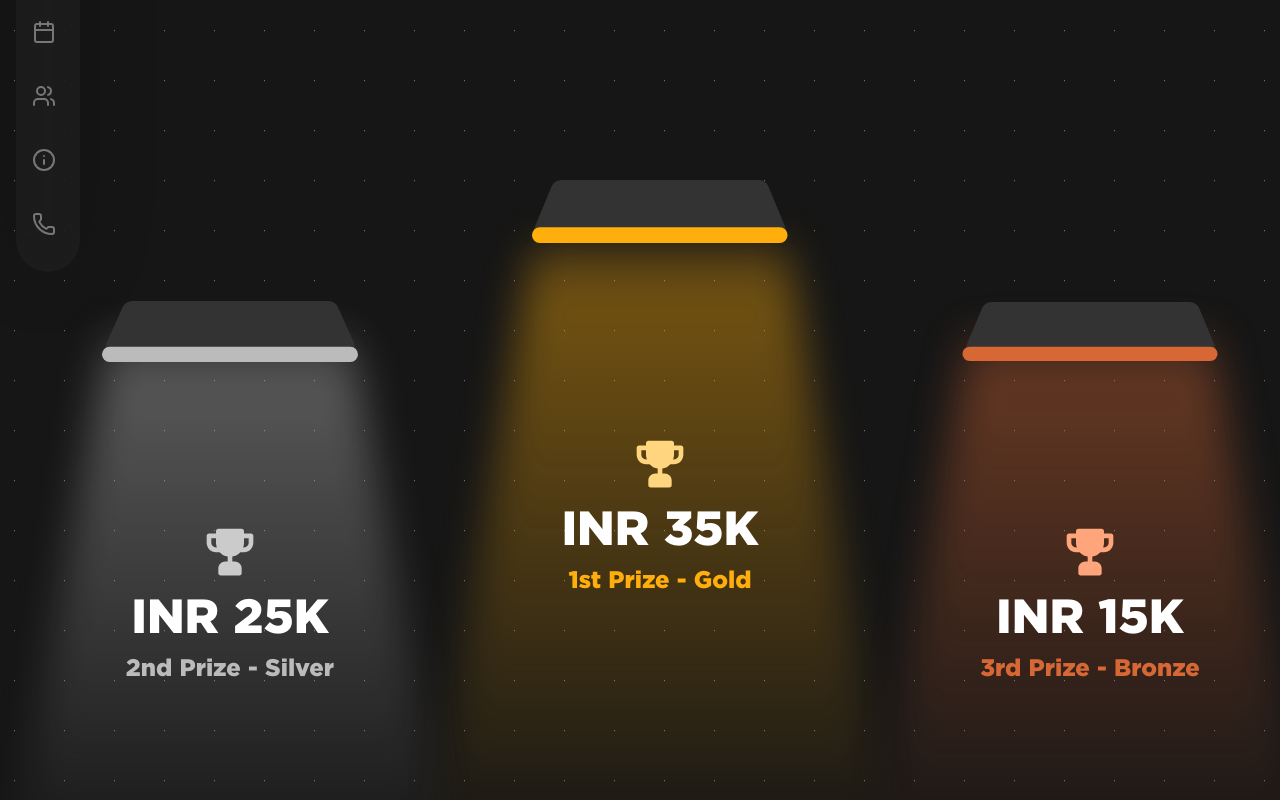
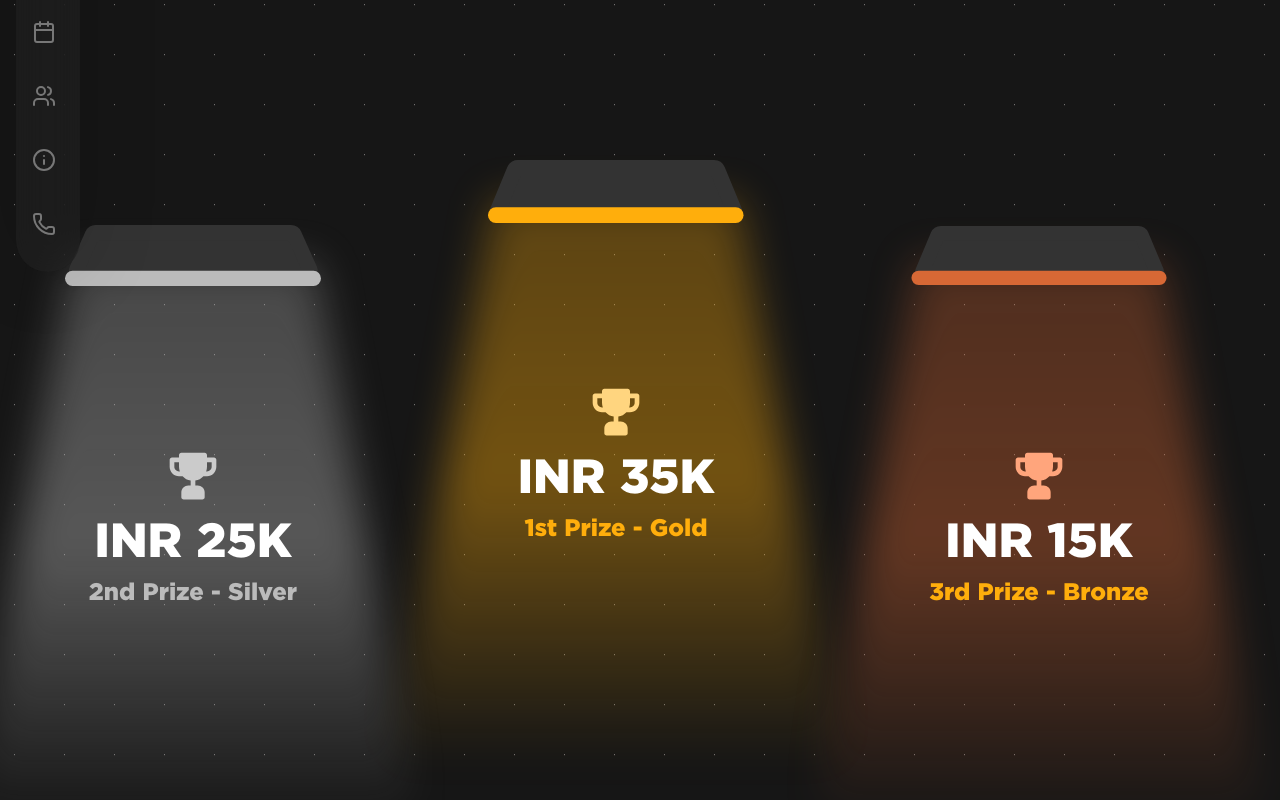
Before and after one commit to BitByte-TPC/hackbyte, a Next.js app: page /prizes in a window 1280 px wide. Shown: the part 400-1200 px from the top of the page. Built offline with nearby package versions, Linux system fonts and the light colour scheme.

Commit message:
reverted Image-grid and some minor fixes

```diff
--- a/app/prizes/page.jsx
+++ b/app/prizes/page.jsx
@@ -27,7 +27,7 @@ export default function Prizes() {
   return (
     <div className="overflow-x-hidden">
       <div className="flex flex-col min-h-screen md:pt-16 pb-40 pt-[32px] xl:pt-[48px]">
-        <div className="w-full flex flex-col gap-10 md:gap-16">
+        <div className="w-full flex flex-col gap-10 md:gap-0">
           <div className="flex justify-between px-4 md:px-16 lg:px-28 monitor:px-32">
             <div className="flex flex-col items-start gap-2">
               <p className="text-supporting-lightGray text-[36px] xs:text-[3rem] md:text-[3.5rem] lg:text-[5rem] xl:text-[6rem] leading-tight font-black max-w-[95%]">
@@ -37,7 +37,7 @@ export default function Prizes() {
               <div className="flex flex-col items-start gap-3 md:gap-4">
                 <p
                   className="w-full xl:max-w-[85%] text-supporting-mediumGray
-                text-[1rem] md:text-[1.2rem] lg:text-[1.5rem] font-medium"
+                md:text-xl lg:text-2xl text-lg xs:text-md font-medium"
                 >
                   Collaborate and innovate to build something awesome ! All
                   monetary prizes will be split equally among the winning team
@@ -60,11 +60,11 @@ export default function Prizes() {
             />
           </div>
 
-          <div className="flex flex-col gap-6 md:gap-8 mt-14">
+          <div className="flex flex-col gap-6 md:gap-8 sm:mt-14">
             <PrizeSection />
-            <div className="grid grid-cols-1 gap-6 md:gap-8 lg:grid-cols-2 px-4 md:px-16 lg:px-28 monitor:px-32">
+            <div className="grid grid-cols-1 gap-6 md:gap-8 lg:grid-cols-2 px-4 md:px-16 xl:px-28 monitor:px-32">
               <div
-                className="flex flex-col items-center gap-4 md:gap-12 px-4 xs:px-8 py-6
+                className="flex flex-col items-center gap-4 md:gap-12 px-4 xs:px-6 py-6
                   md:flex-row md:px-6 rounded-3xl bg-[#451C20]"
               >
                 <Image src={cup4} alt="cup" className="w-[4.7rem] h-[4.7rem]" />
@@ -81,7 +81,7 @@ export default function Prizes() {
                 </div>
               </div>
               <div
-                className="flex flex-col items-center gap-4 md:gap-12 px-4 xs:px-8 py-6
+                className="flex flex-col items-center gap-4 md:gap-12 px-4 xs:px-6 py-6
                   md:flex-row md:px-6 rounded-3xl bg-[#451C20]"
               >
                 <Image src={cup4} alt="cup" className="w-[4.7rem] h-[4.7rem]" />
--- a/app/schedule/page.jsx
+++ b/app/schedule/page.jsx
@@ -28,9 +28,8 @@ const Schedule = () => {
         <div className="w-full flex flex-col gap-10 md:gap-16">
           <div className="flex justify-between items-center md:items-start">
             <div className="flex flex-col items-start gap-2">
-              <div className="text-supporting-lightGray text-[36px] xs:text-[42px] lg:text-[4rem] xl:text-[6rem] leading-tight font-black">
+              <div className="text-supporting-lightGray text-[36px] xs:text-[42px] lg:text-[4rem] xl:text-[6rem] leading-tight font-black max-w-[95%] md:max-w-[85%] lg:max-w-[95%]">
                 Run of show for
-                <br />
                 the Event
               </div>
               <p
--- a/components/PrizeSection/index.jsx
+++ b/components/PrizeSection/index.jsx
@@ -1,33 +1,22 @@
 "use client";
 import { motion } from "framer-motion";
 import Image from "next/image";
-import lamp_orange from "../../public/lamp_orange.svg";
-import lamp_white from "../../public/lamp_white.svg";
-import lamp_yellow from "../../public/lamp_yellow.svg";
+import lamp_orange from "@/public/lamp_orange.svg";
+import lamp_white from "@/public/lamp_white.svg";
+import lamp_yellow from "@/public/lamp_yellow.svg";
 import cup2 from "@/public/cup2.svg";
 import cup3 from "@/public/cup3.svg";
-import cup1 from "../../public/cup1.svg"
-// import {Tilt} from "react-tilt";
+import cup1 from "@/public/cup1.svg";
 
-const PrizeSection = () => {
-  //   const defaultOptions = {
-  //     reverse: false,
-  //     max: 4,
-  //     perspective: 1000,
-  //     scale: 1.02,
-  //     speed: 200,
-  //     transition: true,
-  //     axis: null,
-  //     reset: true,
-  //     easing: "cubic-bezier(0.175, 0.885, 0.32, 1.275)",
-  //   };
-
-  return (
-    <>
-   <div className="flex justify-evenly w-screen flex-col sm:flex-row xl:mt-14">
-
-
-
+const PrizeCard = ({
+  lampImage,
+  cupImage,
+  prizeAmount,
+  prizeDescription,
+  gradientColors,
+  gradientClasses,
+  textColor,
+}) => (
   <motion.div
     initial={{
       opacity: 0,
@@ -38,98 +27,83 @@ const PrizeSection = () => {
         duration: 1,
       },
     }}
-    className="flex flex-col items-center justify-center mt-28 order-2 sm:order-1"
+    className={`flex flex-col items-center justify-center sm:-ml-8 lg:-ml-12 mt-8 sm:mt-28 ${prizeDescription == "2nd Prize - Silver" ? "sm:order-1 order-2" : prizeDescription == "3rd Prize - Bronze" ? "sm:order-3 order-3" : "order-1 sm:order-2 md:mb-16 lg:mb-20 xl:mb-32"}`}
   >
     <div className="flex flex-col items-center justify-center xl:w-[460px]">
       <div>
-        <Image src={lamp_white} alt="cup" className="lg:w-[20vw] sm:w-[18vw] z-10" />
+        <Image
+          src={lampImage}
+          alt="lamp"
+          className="lg:w-[20vw] sm:w-[18vw] z-10"
+        />
       </div>
       <div className="blur-[20px] -mt-6 -z-10 flex flex-col justify-center items-center">
-        <div className={`lg:w-[38vw] w-[98vw] sm:w-[36vw] h-[400px] sm:h-[450px] xs:h-[500px] lg:h-[600px] xl:h-[665px]  bg-gradient-to-b
-            from-supporting-mediumGray/30 from-5%
-            via-supporting-mediumGray/40 via-0%
-            to-transparent to-80% clip-trapezium`}
+        <div
+          className={`lg:w-[38vw] w-[98vw] sm:w-[36vw] h-[350px] lg:h-[500px] xl:h-[665px] bg-gradient-to-b ${gradientColors} ${gradientClasses}`}
         ></div>
       </div>
     </div>
     <div className="absolute flex flex-col items-center justify-center gap-3 mb-8 sm:mb-24">
-      <Image src={cup2} className="w-14" alt="cup"/>
-      <p className="font-gotham lg:text-5xl text-5xl md:text-4xl sm:text-3xl font-extrabold text-white">INR 25K</p>
-      <p className="font-gotham lg:text-2xl text-2xl md:text-xl sm:text-lg font-extrabold text-supporting-mediumGray">2nd Prize - Silver</p>
+      <Image src={cupImage} className="w-14" alt="cup" />
+      <p className="font-gotham lg:text-5xl text-5xl md:text-4xl sm:text-3xl font-extrabold text-white">
+        {prizeAmount}
+      </p>
+      <div
+        className={`font-gotham lg:text-2xl text-2xl md:text-xl sm:text-lg font-extrabold ${textColor}`}
+      >
+        {prizeDescription}
+      </div>
     </div>
   </motion.div>
+);
 
+const PrizeSection = () => {
+  const prizeData = [
+    {
+      lampImage: lamp_yellow,
+      cupImage: cup1,
+      prizeAmount: "INR 35K",
+      prizeDescription: "1st Prize - Gold",
+      gradientColors: "from-[#FFAE0C]/30 via-[#FFAE0C]/40 to-transparent to-85%",
+      gradientClasses: "clip-trapezium",
+      textColor: "text-[#FFAE0C]",
+    },
+    {
+      lampImage: lamp_white,
+      cupImage: cup2,
+      prizeAmount: "INR 25K",
+      prizeDescription: "2nd Prize - Silver",
+      gradientColors:
+        "from-supporting-mediumGray/30 via-supporting-mediumGray/40 to-transparent to-85%",
+      gradientClasses: "clip-trapezium",
+      textColor: "text-supporting-mediumGray",
+    },
+    {
+      lampImage: lamp_orange,
+      cupImage: cup3,
+      prizeAmount: "INR 15K",
+      prizeDescription: "3rd Prize - Bronze",
+      gradientColors: "from-[#D76835]/30 via-[#D76835]/40 to-transparent to-85%",
+      gradientClasses: "clip-trapezium",
+      textColor: "text-[#FFAE0C]",
+    },
+  ];
 
-
-  <motion.div
-    initial={{
-      opacity: 0,
-    }}
-    whileInView={{
-      opacity: 1,
-      transition: {
-        duration: 1,
-      },
-    }}
-    className=" flex flex-col items-center justify-center sm:-ml-14 lg:-ml-20 order-1 sm:order-2"
-  >
-    <div className="flex flex-col items-center justify-center xl:w-[560px]">
-      <div>
-        <Image src={lamp_yellow} alt="cup" className="lg:w-[20vw] sm:w-[19vw] z-10" />
-      </div>
-      <div className="blur-[20px] lg:mt-1 -z-10 flex flex-col justify-center items-center">
-        <div
-          className={`lg:w-[40vw] w-[98vw] sm:w-[39vw] h-[400px] sm:h-[500px] xs:h-[500px] lg:h-[600px] xl:h-[765px] bg-gradient-to-b
-            from-[#FFAE0C]/30 from-5%
-            via-[#FFAE0C]/40 via-0%
-            to-transparent to-80% clip-trapezium`}
-        ></div>
-      </div>
+  return (
+    <div className="flex justify-evenly items-center w-screen flex-col sm:flex-row">
+      {prizeData.map((prize, index) => (
+        <PrizeCard
+          key={index}
+          lampImage={prize.lampImage}
+          cupImage={prize.cupImage}
+          prizeAmount={prize.prizeAmount}
+          prizeDescription={prize.prizeDescription}
+          gradientColors={prize.gradientColors}
+          gradientClasses={prize.gradientClasses}
+          textColor={prize.textColor}
+        />
+      ))}
     </div>
-
-    <div className="absolute flex flex-col items-center justify-center gap-3 mb-8 sm:mb-40">
-      <Image src={cup1} className="w-14" alt="cup"/>
-      <p className="font-gotham md:text-5xl text-6xl sm:text-4xl  font-extrabold text-white">INR 35K</p>
-      <p className="font-gotham lg:text-2xl md:text-xl text-xl font-extrabold text-[#FFAE0C]">1st Prize - Gold</p>
-    </div>
-  </motion.div>
-
-
-
-  <motion.div
-    initial={{
-      opacity: 0,
-    }}
-    whileInView={{
-      opacity: 1,
-      transition: {
-        duration: 1,
-      },
-    }}
-    className=" flex flex-col items-center justify-center sm:-ml-14 lg:-ml-20 mt-28 order-3 sm:order-3"
-  >
-    <div className="flex flex-col items-center justify-center xl:w-[460px]">
-      <div>
-        <Image src={lamp_orange} alt="cup" className="lg:w-[20vw]  sm:w-[18vw]  z-10" />
-      </div>
-      <div className="blur-[20px] -mt-6 -z-10 flex flex-col justify-center items-center">
-        <div
-          className={`lg:w-[38vw] w-[98vw] sm:w-[36vw] h-[400px] sm:h-[450px] xs:h-[500px] lg:h-[600px] xl:h-[665px] bg-gradient-to-b
-            from-[#D76835]/30 from-5%
-            via-[#D76835]/40 via-0%
-            to-transparent to-80% clip-trapezium`}
-        ></div>
-      </div>
-    </div>
-    <div className="absolute flex flex-col items-center justify-center gap-3 mb-8 sm:mb-24">
-      <Image src={cup3} className="w-14" alt="cup"/>
-      <p className="font-gotham lg:text-5xl text-5xl md:text-4xl sm:text-3xl font-extrabold text-white">INR 15K</p>
-      <p className="font-gotham lg:text-2xl text-2xl md:text-xl sm:text-lg font-extrabold text-[#D76835]">3rd Prize - Bronze</p>
-    </div>
-  </motion.div>
-</div>
-
-    </>
   );
 };
 
--- a/components/YetToBeDisclosed/index.tsx
+++ b/components/YetToBeDisclosed/index.tsx
@@ -37,8 +37,8 @@ const RedirectingCard = ({ title, link, image }: RedirectCardsProps) => {
         className="bg-[#333333] rounded-[22px] flex flex-col gap-2 items-center justify-center
                       p-[16px] shadow-lg"
       >
-        <Image src={image} alt={title} className="w-48 " />
-        <div className="text-white lg:text-[40px] font-bold">{title}</div>
+        <Image src={image} alt={title} className=" max-w-48 md:max-w-36 lg:max-w-48" />
+        <div className="text-white text-lg lg:text-[40px] font-bold">{title}</div>
       </div>
     </Link>
   );
```
Also changed, not shown: components/ImageGrid/index.jsx (+87 -1 lines), components/MobileSidebar/index.jsx (+35 -3 lines).
